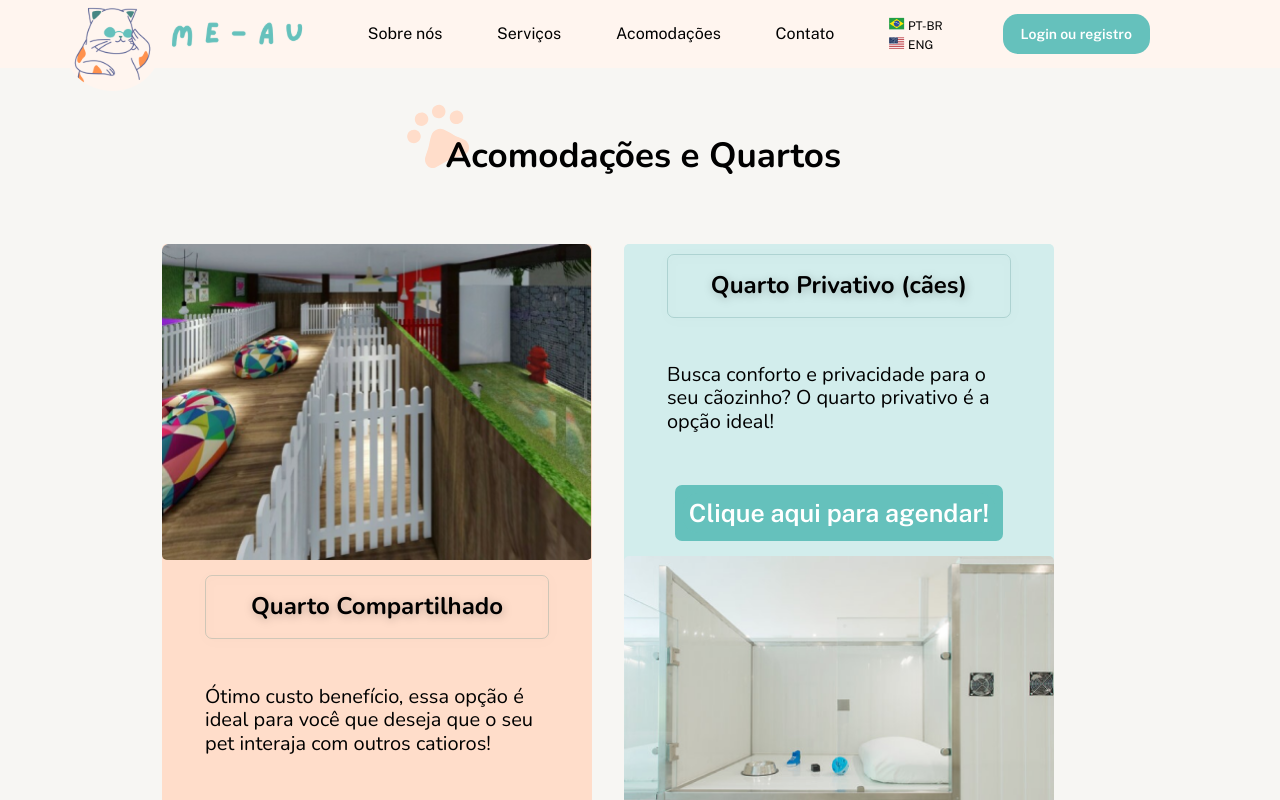
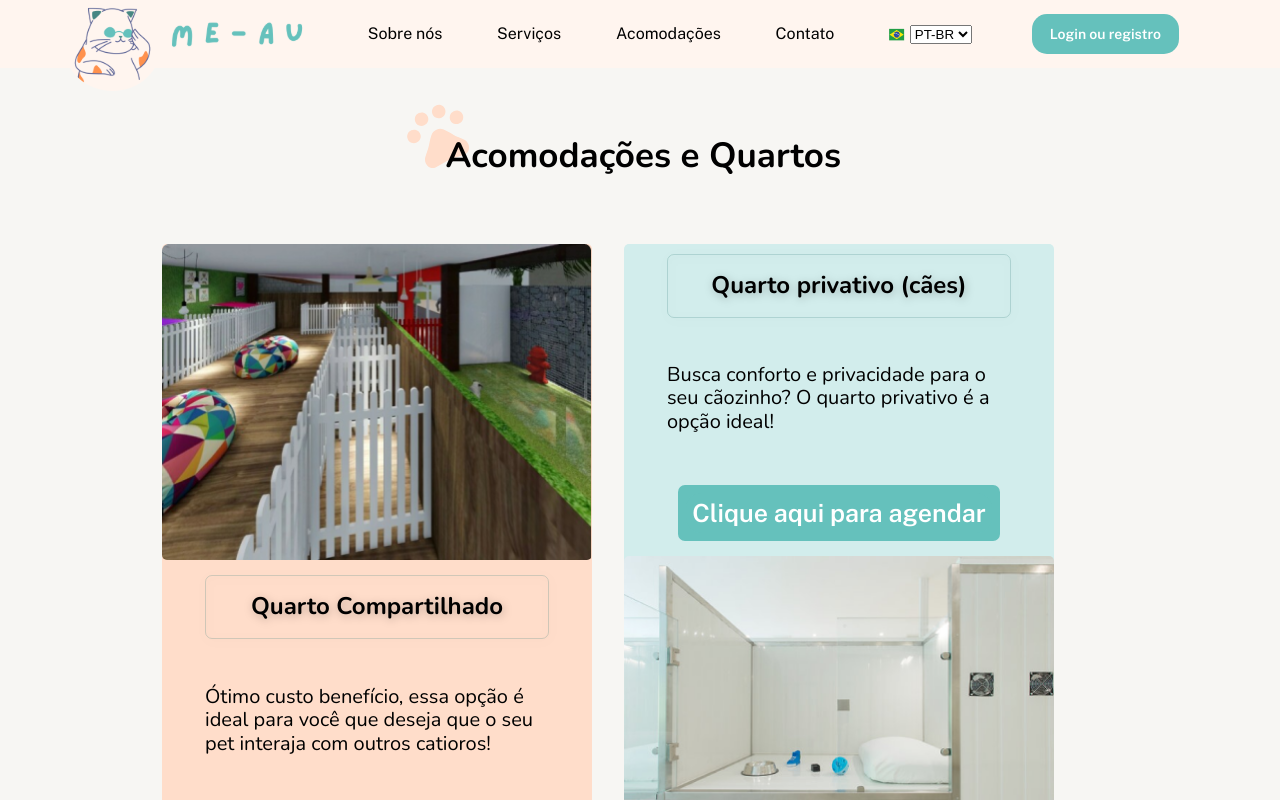
Before and after one commit to M4-PROJETO-FINAL/me-au-front-end, a React (Create React App) app: page /accommodations/all in a window 1280 px wide. Shown: the top 800 px of the page. Built offline with nearby package versions, Linux system fonts and the light colour scheme.

Commit message:
feat: translation for accommodations page and language selector on header

```diff
--- a/src/components/Header/index.tsx
+++ b/src/components/Header/index.tsx
@@ -1,7 +1,9 @@
-import { useState } from "react";
+import { useEffect, useState } from "react";
+import { useTranslation } from "react-i18next";
 import { Link, useNavigate } from "react-router-dom";
 
-import { motion } from "framer-motion";
+import { motion, useTransform } from "framer-motion";
+import { changeLanguage } from "i18next";
 
 import bandeiraBR from "../../assets/bandeiraBR.png";
 import bandeiraUS from "../../assets/bandeiraUS.png";
@@ -12,7 +14,13 @@ import { Container, Bandeiras } from "./styles";
 
 const Header = () => {
   const [openFormLogin, setOpenFormLogin] = useState(false);
+  const [selectedLanguage, setSelectedLanguage] = useState<"pt" | "en">("pt");
   const navigate = useNavigate();
+  const { t } = useTranslation();
+
+  useEffect(() => {
+    changeLanguage(selectedLanguage);
+  }, [selectedLanguage]);
 
   const handleClickOpen = () => {
     setOpenFormLogin(true);
@@ -32,19 +40,26 @@ const Header = () => {
         <img onClick={() => navigate("/")} src={Logo} alt="Cat Logo" />
 
         <ul>
-          <li>Sobre nós</li>
-          <li>Serviços</li>
-          <Link to="/accommodations/all">Acomodações</Link>
-          <Link to="/contact">Contato</Link>
+          <li>{t("Sobre nós")}</li>
+          <li>{t("Serviços")}</li>
+          <Link to="/accommodations/all">{t("Acomodações")}</Link>
+          <Link to="/contact">{t("Contato")}</Link>
         </ul>
 
         <Bandeiras>
-          <div>
-            <img src={bandeiraBR} alt="Bandeira do Brasil" /> PT-BR
-          </div>
-          <div>
-            <img src={bandeiraUS} alt="Bandeira dos Estados Unidos" /> ENG
-          </div>
+          <img
+            src={selectedLanguage === "pt" ? bandeiraBR : bandeiraUS}
+            alt={`Bandeira do${
+              selectedLanguage === "pt" ? " Brasil" : "s EUA"
+            }`}
+          />
+          <select
+            value={selectedLanguage}
+            onChange={(e) => setSelectedLanguage(e.target.value as "en" | "pt")}
+          >
+            <option value="pt">PT-BR</option>
+            <option value="en">ENG</option>
+          </select>
         </Bandeiras>
         <div className="button--container">
           <Button
@@ -57,7 +72,7 @@ const Header = () => {
             borderRadius=".9375rem"
             onClick={() => handleClickOpen()}
           >
-            Login ou registro
+            {t("Login ou registro")}
           </Button>
         </div>
         <LoginAndRegister
--- a/src/components/Header/styles.ts
+++ b/src/components/Header/styles.ts
@@ -40,9 +40,7 @@ export const Container = styled.div`
 
 export const Bandeiras = styled.div`
   display: flex;
-  justify-content: center;
-  flex-direction: column;
-
+  align-items: center;
   gap: 0.3rem;
 
   font-family: "Public Sans";
--- a/src/components/RoomsCards/index.tsx
+++ b/src/components/RoomsCards/index.tsx
@@ -1,3 +1,4 @@
+import { useTranslation } from "react-i18next";
 import { Link, useNavigate } from "react-router-dom";
 
 import clickRoom from "../../assets/clickRoom.svg";
@@ -11,6 +12,7 @@ interface ISectionRoomsProps {
 
 const SectionRooms = ({ rooms }: ISectionRoomsProps) => {
   const navigate = useNavigate();
+  const { t } = useTranslation();
   return (
     <RoomSection>
       <ul>
@@ -25,9 +27,9 @@ const SectionRooms = ({ rooms }: ISectionRoomsProps) => {
             </div>
             <div className="divRoomCard-item-2">
               <div className="titleCardRoom">
-                <h3>{room.title}</h3>
+                <h3>{t(`Nome dos quartos.${room.tag}`)}</h3>
               </div>
-              <p>{room.description}</p>
+              <p>{t(`Descrição dos quartos.${room.tag}`)}</p>
             </div>
             <div className="divRoomCard-item-3">
               <Button
@@ -43,7 +45,7 @@ const SectionRooms = ({ rooms }: ISectionRoomsProps) => {
                 }
               >
                 <Link to={`/accommodations/${room.tag}`}>
-                  <span>Clique aqui para agendar!</span>
+                  <span>{t("Clique para agendar")}</span>
                   <img src={clickRoom} alt="#" />
                 </Link>
               </Button>
--- a/src/i18n/index.js
+++ b/src/i18n/index.ts
@@ -5,11 +5,7 @@ import i18n from "i18next";
 import en from "./locales/en/en-us.json";
 import pt from "./locales/pt/pt-br.json";
 
-
-const resources = {
-  pt: pt,
-  en: en,
-};
+const resources = { pt: pt, en: en };
 
 i18n.use(initReactI18next).init({
   resources,
--- a/src/i18n/locales/en/en-us.json
+++ b/src/i18n/locales/en/en-us.json
@@ -6,7 +6,7 @@
     "Esqueceu sua senha?": "Forgot your password?",
     "Entrar": "LOGIN",
     "Senha *": "Password *",
-    "Ainda não tem uma conta?": "Not have an account yet?",
+    "Ainda não tem uma conta?": "Don't have an account yet?",
     "Cadastre-se aqui": "Register here",
     "Ou entre com": "Or enter with",
     "E-mail inválido": "Invalid email address",
@@ -24,6 +24,22 @@
     "Senha letra minuscula": "Password must contain at least one lowercase letter",
     "Senha caracter especial": "The password must contain at least one special character",
     "Senha digito": "The password must contain at least one digit",
-    "Senha oito caracteres": "Password must contain at least 8 characters"
+    "Senha oito caracteres": "Password must contain at least 8 characters",
+    "Nome dos quartos": {
+      "shared": "Shared room",
+      "cats": "Private room (cats)",
+      "dogs": "Private room (dogs)"
+    },
+    "Descrição dos quartos": {
+      "shared": "Our most affordable option. A great choice if you'd like your dog to interact with others and make friends",
+      "cats": "A luxurious private bedroom for your classy feline companion",
+      "dogs": "Looking for comfort and privacy for your dog friend? The private room is the ideal option"
+    },
+    "Clique para agendar": "Click here to book",
+    "Sobre nós": "About us",
+    "Serviços": "Services",
+    "Acomodações": "Accommodations",
+    "Contato": "Contact",
+    "Login ou registro": "Login or register"
   }
 }
--- a/src/i18n/locales/pt/pt-br.json
+++ b/src/i18n/locales/pt/pt-br.json
@@ -24,6 +24,22 @@
     "Senha letra minuscula": "A senha deve conter ao menos uma letra minúscula",
     "Senha caracter especial": "A senha deve conter ao menos um caracter especial",
     "Senha digito": "A senha deve conter ao menos um dígito",
-    "Senha oito caracteres": "A senha deve conter no mínimo 8 caracteres."
+    "Senha oito caracteres": "A senha deve conter no mínimo 8 caracteres.",
+    "Nome dos quartos": {
+      "shared": "Quarto Compartilhado",
+      "cats": "Quarto privativo (gatos)",
+      "dogs": "Quarto privativo (cães)"
+    },
+    "Descrição dos quartos": {
+      "shared": "Ótimo custo benefício, essa opção é ideal para você que deseja que o seu pet interaja com outros catioros!",
+      "cats": "Quarto privativo de alto padrão para o seu felino aproveitar com classe!",
+      "dogs": "Busca conforto e privacidade para o seu cãozinho? O quarto privativo é a opção ideal!"
+    },
+    "Clique para agendar": "Clique aqui para agendar",
+    "Sobre nós": "Sobre nós",
+    "Serviços": "Serviços",
+    "Acomodações": "Acomodações",
+    "Contato": "Contato",
+    "Login ou registro": "Login ou registro"
   }
 }
--- a/src/pages/Home/index.tsx
+++ b/src/pages/Home/index.tsx
@@ -1,10 +1,8 @@
 import CustomerReviews from "../../components/CustomerReviews";
-import TitleRooms from "../../components/RoomsTitles";
 
 const Home = () => {
   return (
     <div>
-      <TitleRooms />
       <CustomerReviews />
     </div>
   );
--- a/src/pages/Reservation/index.tsx
+++ b/src/pages/Reservation/index.tsx
@@ -1,3 +1,4 @@
+import { useTranslation } from "react-i18next";
 import { FaArrowLeft } from "react-icons/fa";
 import { Link } from "react-router-dom";
 
@@ -16,6 +17,7 @@ interface IReservationProps {
 }
 
 const Reservation = ({ room }: IReservationProps) => {
+  const { t } = useTranslation();
   const isCatRoom = room.tag === "cats";
 
   return (
@@ -25,7 +27,7 @@ const Reservation = ({ room }: IReservationProps) => {
           <Link to="/accommodations/all">
             <FaArrowLeft size={42} />
           </Link>
-          <div className="roomTitle">{room.title}</div>
+          <div className="roomTitle">{t(`Nome dos quartos.${room.tag}`)}</div>
         </div>
 
         <div className="main">
```
